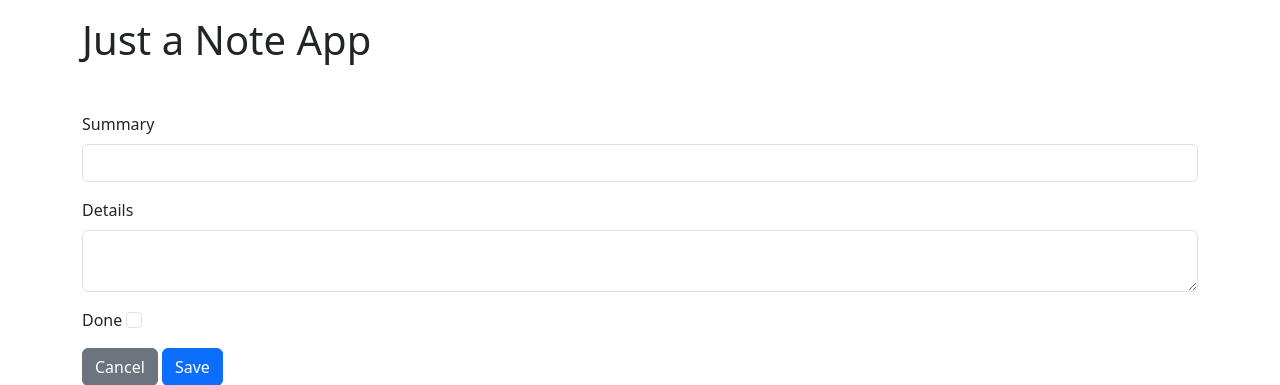
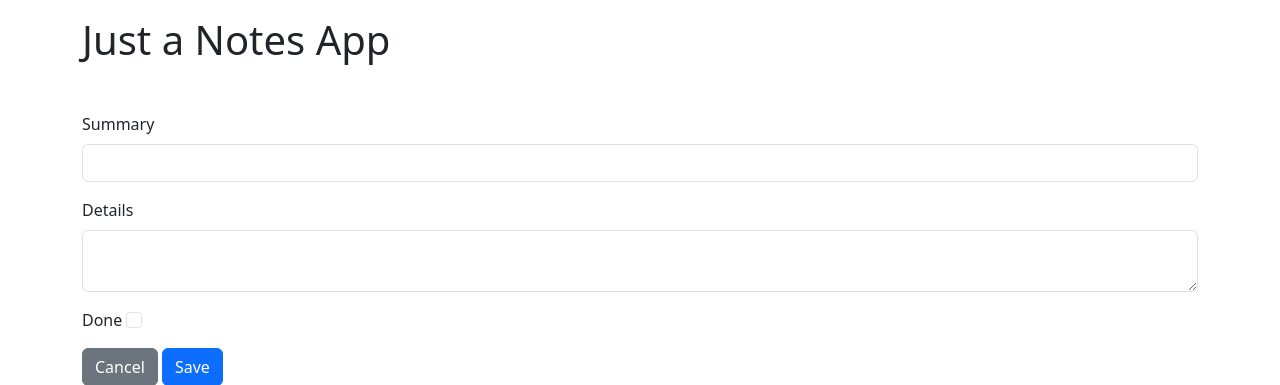
Before and after one commit to blankzero0/notes-app-django, a Django app: page /create in a window 1280 px wide. Shown: the top 385 px of the page. Run offline with Django 4.2, Linux system fonts and the light colour scheme.

Commit message:
Adjust spelling

```diff
--- a/notes/templates/notes/base.html
+++ b/notes/templates/notes/base.html
@@ -10,7 +10,7 @@
     <link href="{% static 'fontawesomefree/css/regular.css' %}" rel="stylesheet" type="text/css">
 </head>
 <body class="container mt-3" data-bs-theme="light">
-    <h1 class="mb-5">Just a Note App</h1>
+    <h1 class="mb-5">Just a Notes App</h1>
     {% block content %}{% endblock content %}
 </body>
 </html>
```
